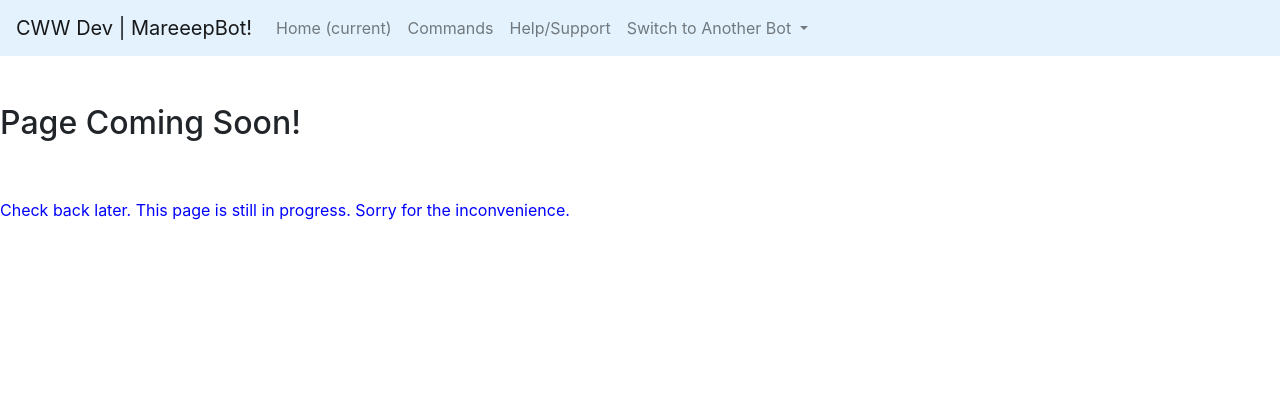
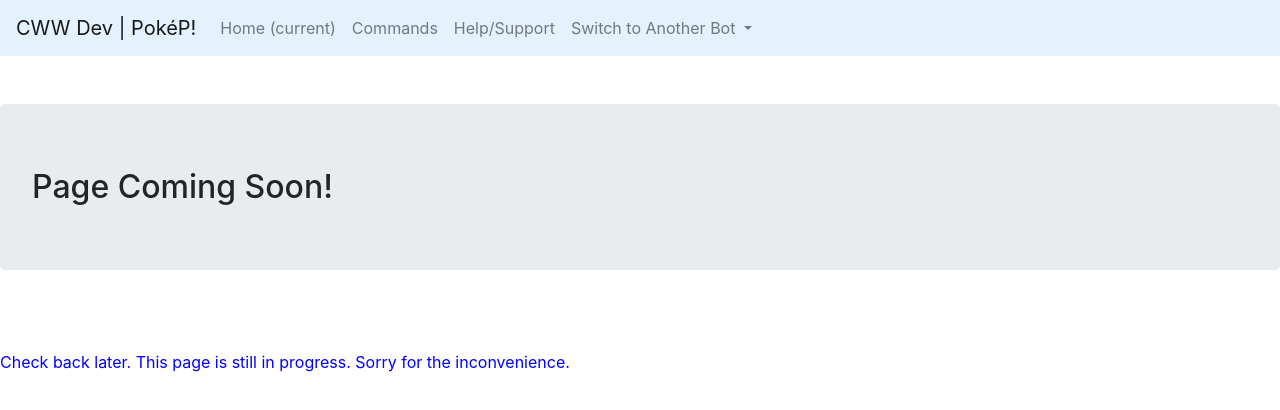
Before and after one commit to CWW-Dev/MareeepBot, a plain HTML site: page index.html in a window 1280 px wide. Drawn offline with nearby package versions, Linux system fonts and the light colour scheme.

Commit message:
jumbotron mareeepbot pokep
so much to change

```diff
--- a/index.html
+++ b/index.html
@@ -15,7 +15,7 @@
 </head>
 <body>
 <nav class="navbar navbar-expand-lg navbar-light" style="background-color: #e3f2fd;">
-  <a class="navbar-brand" href="#">CWW Dev | MareeepBot!</a>
+  <a class="navbar-brand" href="#">CWW Dev | PokéP!</a>
   <button class="navbar-toggler" type="button" data-toggle="collapse" data-target="#navbarNavDropdown" aria-controls="navbarNavDropdown" aria-expanded="false" aria-label="Toggle navigation">
     <span class="navbar-toggler-icon"></span>
   </button>
@@ -35,7 +35,7 @@
           Switch to Another Bot
         </a>
         <div class="dropdown-menu" aria-labelledby="navbarDropdown">
-          <a class="dropdown-item" href="https://cww-dev.github.io/mareeepbot">MareeepBot</a>
+          <a class="dropdown-item" href="https://cww-dev.github.io/mareeepbot">PokéP</a>
         </div>
       </li>
     </ul>
@@ -43,7 +43,7 @@
 </nav>
   <br>
   <br>
-  <h2>Page Coming Soon!</h2>
+  <h2 class=jumbotron>Page Coming Soon!</h2>
   <br>
   <br>
   <p>Check back later. This page is still in progress. Sorry for the inconvenience.</p>
```
